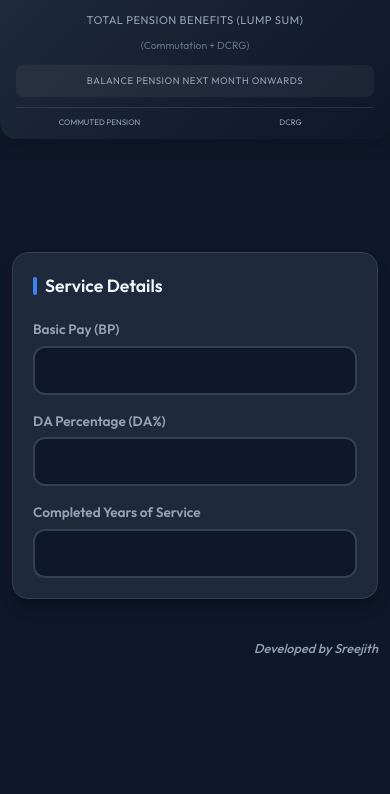
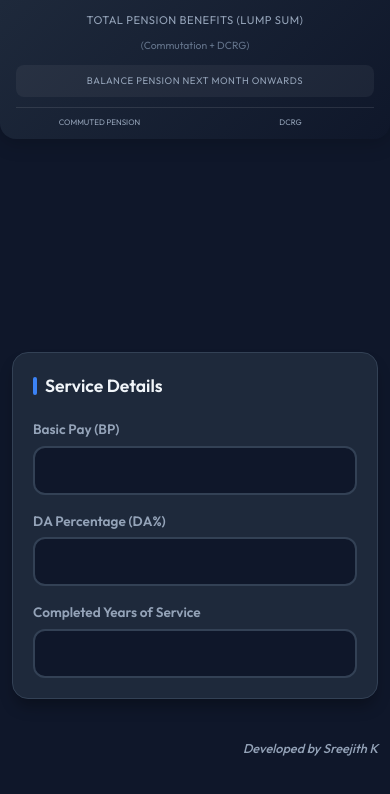
Before and after one commit to sreeesreejith-jpg/dcrg-cum-pension-calc-sree, a plain HTML site: page index.html in a window 390 px wide. Drawn offline with Linux system fonts and the light colour scheme.

Commit message:
Add files via upload

```diff
--- a/index.html
+++ b/index.html
@@ -86,7 +86,7 @@
         </main>
 
         <footer class="developer-credit">
-            <p>Developed by Sreejith</p>
+            <p>Developed by Sreejith K</p>
         </footer>
     </div>
     <script src="script.js"></script>
--- a/style.css
+++ b/style.css
@@ -167,8 +167,14 @@
 }
 
 .main-content-padding {
-    padding-top: 240px !important;
-    /* Offset for sticky header */
+    padding-top: 300px !important;
+    /* Extra large offset to prevent overlapping on any device */
+}
+
+@media (max-width: 400px) {
+    .main-content-padding {
+        padding-top: 340px !important;
+    }
 }
 
 * {
```
